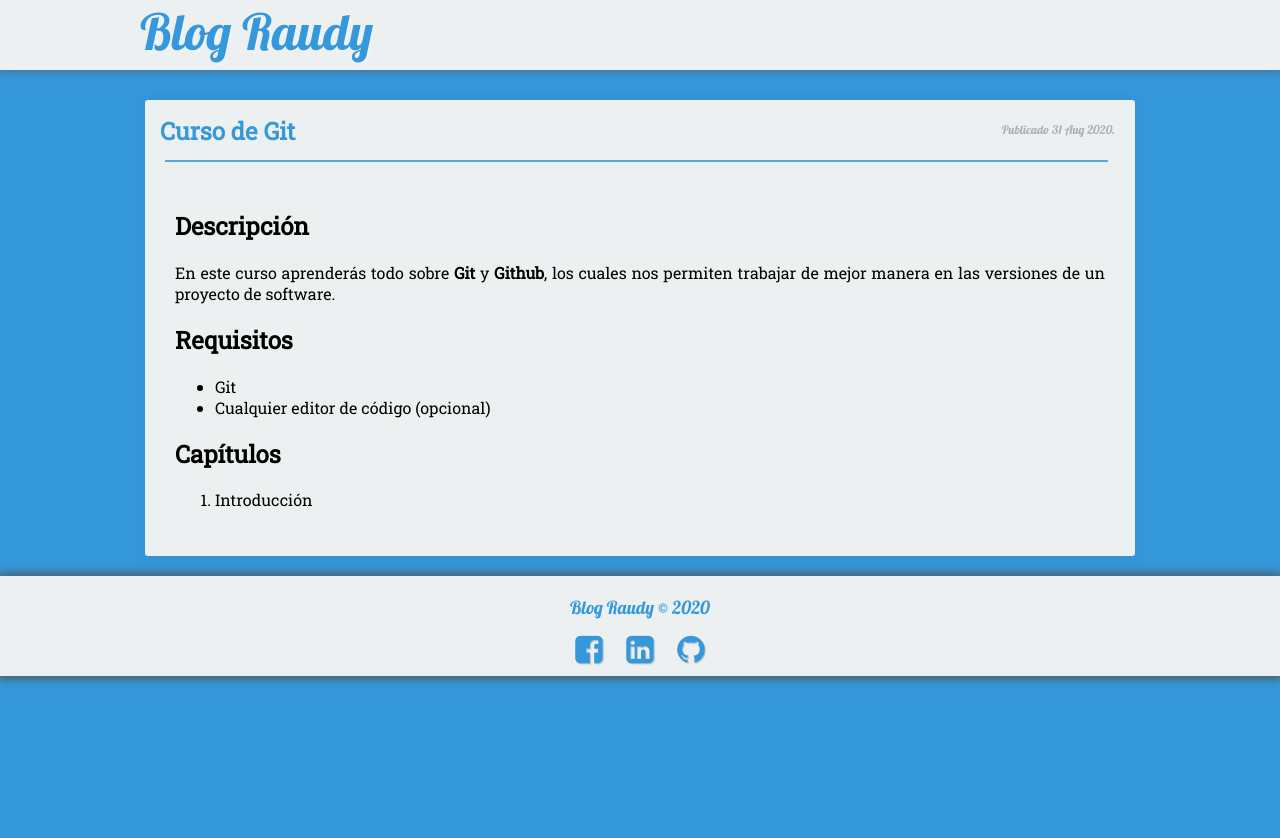
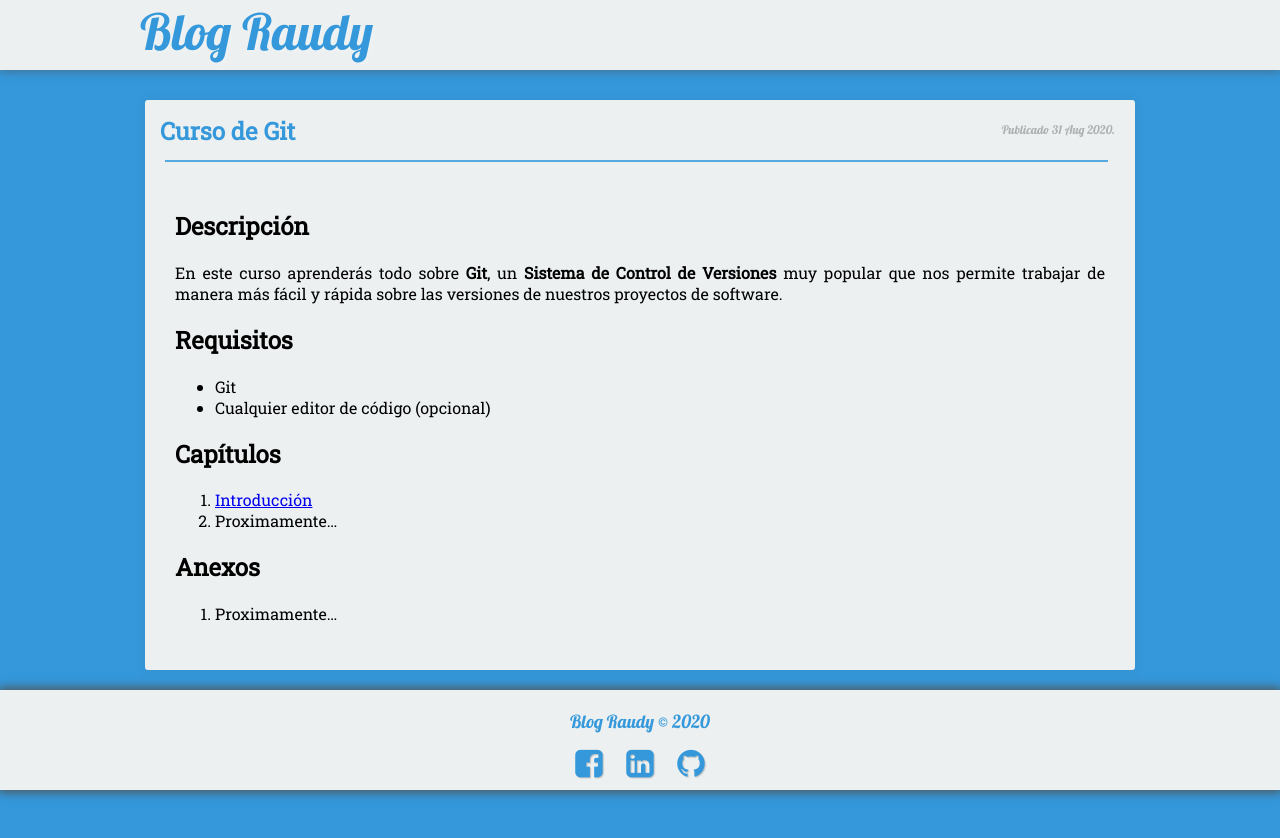
Before and after one commit to nisoto/Blog-anterior-2.0, a Jekyll site: the page built from _posts/2020-08-31-curso-git.md, in a window 1280 px wide. Shown: the top 838 px of the page. Built offline with Jekyll 4.4.1, drawn with Linux system fonts in a browser that asks for light colours; nearby versions of some CDN libraries.

Commit message:
Update 2020-08-31-curso-git.md

```diff
--- a/_posts/2020-08-31-curso-git.md
+++ b/_posts/2020-08-31-curso-git.md
@@ -11,7 +11,7 @@ tag:
 
 ## Descripción
 
-En este curso aprenderás todo sobre **Git** y **Github**, los cuales nos permiten trabajar de mejor manera en las versiones de un proyecto de software.
+En este curso aprenderás todo sobre **Git**, un **Sistema de Control de Versiones** muy popular que nos permite trabajar de manera más fácil y rápida sobre las versiones de nuestros proyectos de software.
 
 ## Requisitos
 
@@ -20,4 +20,9 @@ En este curso aprenderás todo sobre **Git** y **Github**, los cuales nos permit
 
 ## Capítulos
 
-1. Introducción
+1. [Introducción](https://slides.com/nisoto4004/leccion-n-1-git)
+2. Proximamente...
+
+## Anexos
+
+1. Proximamente...
```
